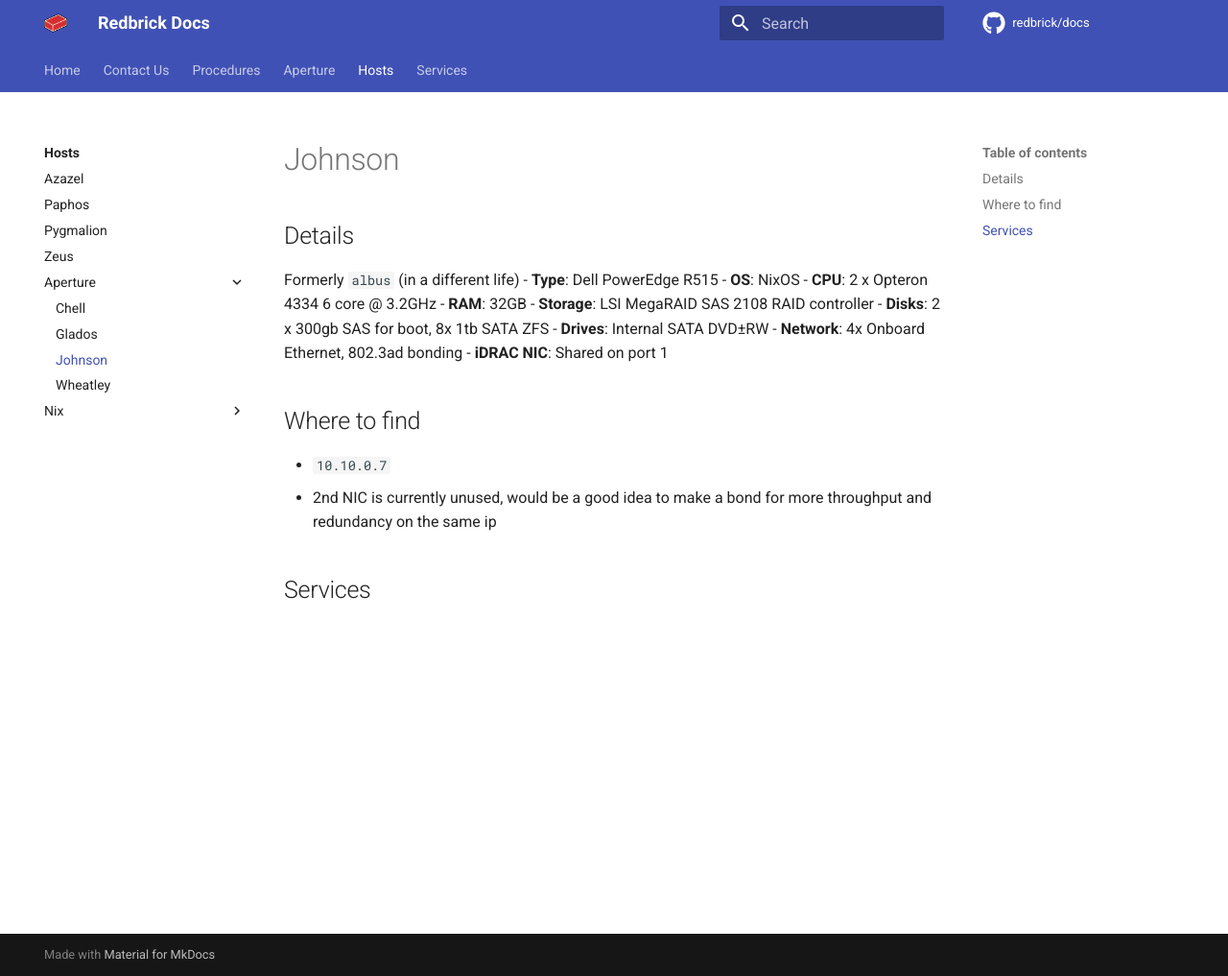
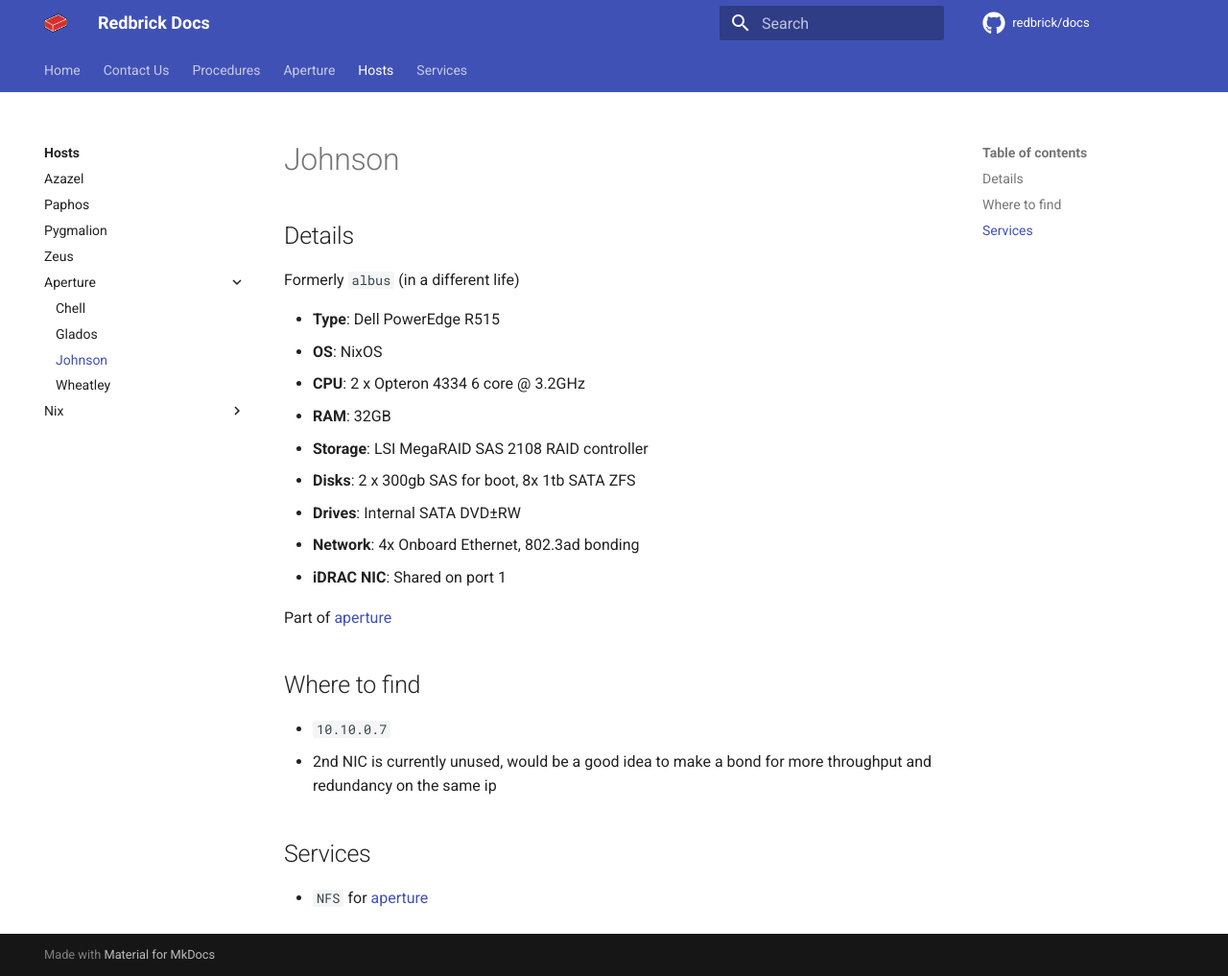
Before and after one commit to redbrick/docs, an MkDocs documentation site: the page built from docs/hosts/aperture/johnson.md, in a window 1280 px wide and 1017 px high. Shown: the whole window at 96% size. Built offline with MkDocs 1.6.1 and Material for MkDocs 9.7.7, drawn with Linux system fonts in a browser that asks for light colours; comment, search, counter and statistics services are not loaded.

Commit message:
add linebreaks and links to johnson

```diff
--- a/docs/hosts/aperture/johnson.md
+++ b/docs/hosts/aperture/johnson.md
@@ -2,6 +2,7 @@
 
 ## Details
 Formerly `albus` (in a different life)
+
 - **Type**: Dell PowerEdge R515
 - **OS**: NixOS
 - **CPU**: 2 x Opteron 4334 6 core @ 3.2GHz
@@ -11,7 +12,11 @@ Formerly `albus` (in a different life)
 - **Drives**: Internal SATA DVD±RW
 - **Network**: 4x Onboard Ethernet, 802.3ad bonding
 - **iDRAC NIC**: Shared on port 1
+
+Part of [aperture](../../aperture/index.md)
+
 ## Where to find
 - `10.10.0.7`
 - 2nd NIC is currently unused, would be a good idea to make a bond for more throughput and redundancy on the same ip
 ## Services
+- `NFS` for [aperture](../../aperture/index.md)
```
